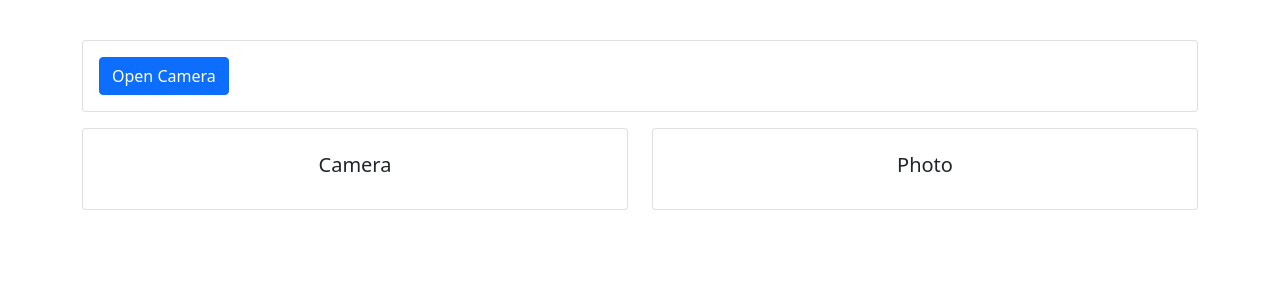
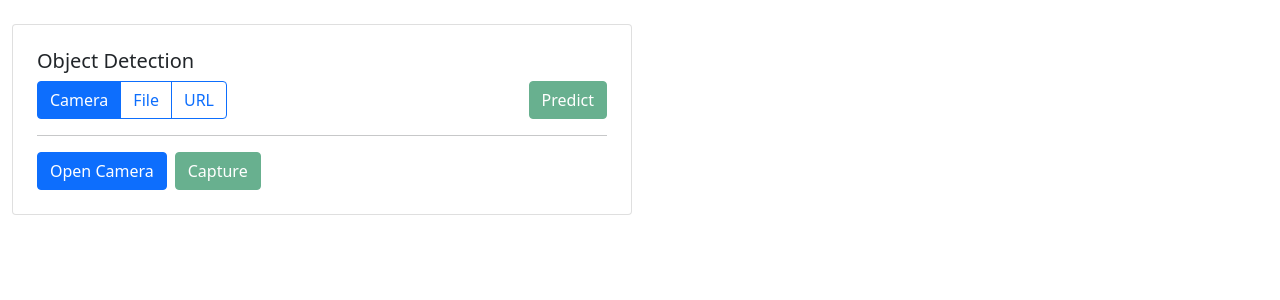
Before and after one commit to nazililham11/deteksi_produk-electron, a Vue app: page / in a window 1280 px wide. Shown: the top 300 px of the page. Built offline with nearby package versions, Linux system fonts and the light colour scheme.

Commit message:
Penambahan sumber gambar

```diff
--- a/src/App.vue
+++ b/src/App.vue
@@ -1,16 +1,125 @@
 <template>
-    <div class="container py-4">
+    <div class="container-fluid p-2">
+        <div class="row p-2">
+            <!-- Photo -->
+            <div class="col-lg-6 col-12 p-2">
+                <div class="card p-2">
+                    <div class="card-body">
+                        <h5 class="card-title">Object Detection</h5>
+                        <!-- Buttons -->
+                        <div class="d-flex flex-row justify-content-between">
+                            <div
+                                class="btn-group"
+                                role="group"
+                                aria-label="Basic example"
+                            >
+                                <!-- From Camera -->
+                                <div
+                                    @click="selectDetectionFrom('camera')"
+                                    class="btn"
+                                    :class="
+                                        detectFrom != 'camera'
+                                            ? 'btn-outline-primary'
+                                            : 'btn-primary'
+                                    "
+                                >
+                                    Camera
+                                </div>
 
-        <div class="row my-2 py-2">
-            <div class="col-12">
-                <div class="card p-2">
+                                <!-- From File -->
+                                <div
+                                    @click="selectDetectionFrom('file')"
+                                    class="btn"
+                                    :class="
+                                        detectFrom != 'file'
+                                            ? 'btn-outline-primary'
+                                            : 'btn-primary'
+                                    "
+                                >
+                                    File
+                                </div>
+
+                                <!-- From URL -->
+                                <div
+                                    @click="selectDetectionFrom('url')"
+                                    class="btn"
+                                    :class="
+                                        detectFrom != 'url'
+                                            ? 'btn-outline-primary'
+                                            : 'btn-primary'
+                                    "
+                                >
+                                    URL
+                                </div>
+                            </div>
+
+                            <div
+                                class="btn btn-success"
+                                :class="{ disabled: !isImageReady }"
+                                @click="predict"
+                            >
+                                Predict
+                            </div>
+                        </div>
+
+                        <hr />
+
+                        <!-- From URL -->
+                        <div v-show="detectFrom == 'url'">
+                            <div class="d-flex flex-row mb-2">
+                                <input
+                                    type="text"
+                                    class="form-control"
+                                    id="image-url"
+                                    placeholder="Image URL"
+                                    v-model="imageUrl"
+                                />
+                                <div @click="getImage" class="btn btn-primary">
+                                    Get
+                                </div>
+                            </div>
+
+                            <img
+                                v-if="currentImageUrl"
+                                @load="imageLoaded"
+                                :src="currentImageUrl"
+                                alt="image"
+                                class="img-fluid mt-2"
+                            />
+                        </div>
+
+                        <!-- From File -->
+                        <div v-show="detectFrom == 'file'">
+                            <input
+                                class="mb-2"
+                                type="file"
+                                @change="fileChanged"
+                            />
+                            <img
+                                v-if="fileInput"
+                                @load="imageLoaded"
+                                :src="fileInput"
+                                class="img-fluid mt-2"
+                                alt="Image"
+                            />
+                        </div>
+
+                        <!-- From Camera -->
+                        <div
+                            v-show="detectFrom == 'camera'"
+                            class="flex-column justify-content-center"
+                        >
                             <div class="d-flex flex-row">
-
-                        <!-- Camera Button -->
                                 <div
                                     @click="toggleCamera"
-                            class="btn m-2"
-                            :class="isLoading ? 'btn-warning' : !isCameraOpen ? 'btn-primary' : 'btn-danger'"
+                                    class="btn"
+                                    :class="
+                                        isLoading
+                                            ? 'btn-warning'
+                                            : !isCameraOpen
+                                            ? 'btn-primary'
+                                            : 'btn-danger'
+                                    "
                                 >
                                     <span
                                         v-show="isLoading"
@@ -18,61 +127,54 @@
                                         role="status"
                                         aria-hidden="true"
                                     ></span>
-                            {{ isLoading ? "Loading Camera" : !isCameraOpen ? "Open Camera" : "Close Camera" }}
+                                    {{
+                                        isLoading
+                                            ? "Loading Camera"
+                                            : !isCameraOpen
+                                            ? "Open Camera"
+                                            : "Close Camera"
+                                    }}
                                 </div>
-
-                        <!-- Capture Button -->
-                        <div v-show="isCameraOpen" @click="takePhoto" class="btn btn-success m-2">
+                                <div
+                                    v-show="!isImageReady"
+                                    @click="takePhoto"
+                                    class="btn btn-success mx-2"
+                                    :class="{ disabled: !isCameraOpen }"
+                                >
                                     Capture
                                 </div>
 
-                    </div>
-                </div>
+                                <div
+                                    v-show="isImageReady"
+                                    @click="resetTakedPhoto"
+                                    class="btn btn-warning mx-2"
+                                >
+                                    Reset
                                 </div>
                             </div>
 
-        <div class="row my-2">
-
-            <!-- Camera -->
-            <div class="col-md-6 col-12">
-                <div class="card p-2">
-                    <div class="card-body">
-                        <div class="d-flex flex-column align-items-center">
-                            <h5 class="card-title">Camera</h5>
-
                             <video
-                                v-show="isCameraOpen"
+                                v-show="isCameraOpen && !isImageReady"
                                 id="camera"
-                                class="m-2"
+                                class="my-2"
                                 ref="camera"
                                 autoPlay
-                                width="500"
-                                height="374"
+                                :width="cameraSize.width"
+                                :height="cameraSize.height"
                             ></video>
-                        </div>
-                    </div>
-                </div>
-            </div>
-
-            <!-- Photo -->
-            <div class="col-md-6 col-12">
-                <div class="card p-2">
-                    <div class="card-body">
-                        <div class="d-flex flex-column align-items-center">
-                            <h5 class="card-title">Photo</h5>
 
                             <canvas
-                                v-show="isPhotoTaken"
-                                id="photo-taken"
+                                v-show="isCameraOpen && isImageReady"
+                                id="photoTaken"
+                                class="my-2"
                                 ref="canvas"
-                                width="500"
-                                height="374"
+                                :width="cameraSize.width"
+                                :height="cameraSize.height"
                             ></canvas>
                         </div>
                     </div>
                 </div>
             </div>
-
         </div>
     </div>
 </template>
@@ -84,17 +186,22 @@ export default {
         return {
             isLoading: false,
             isCameraOpen: false,
-            isPhotoTaken: false,
+            isImageReady: false,
+            detectFrom: "camera",
+            cameraSize: { width: 500, height: 374 },
+            imageUrl: "",
+            currentImageUrl: "",
+            fileInput: "",
         };
     },
     methods: {
         toggleCamera() {
             if (this.isCameraOpen) {
-                this.isCameraOpen = false
-                this.stopCameraStream()
+                this.isCameraOpen = false;
+                this.stopCameraStream();
             } else {
-                this.isCameraOpen = true
-                this.createCameraElement()
+                this.isCameraOpen = true;
+                this.createCameraElement();
             }
         },
 
@@ -131,10 +238,54 @@ export default {
         },
 
         takePhoto() {
-            this.isPhotoTaken = true;
             const context = this.$refs.canvas.getContext("2d");
-            context.drawImage(this.$refs.camera, 0, 0, 500, 374);
+            context.drawImage(
+                this.$refs.camera,
+                0,
+                0,
+                this.cameraSize.width,
+                this.cameraSize.height
+            );
+            this.isImageReady = true;
         },
+
+        resetTakedPhoto() {
+            this.isImageReady = false;
+        },
+
+        selectDetectionFrom(selected) {
+            if (selected == this.detectFrom) return;
+
+            if (this.detectFrom == "camera" && this.isCameraOpen) {
+                this.isCameraOpen = false;
+                this.stopCameraStream();
+            }
+
+            this.fileInput = "";
+            this.imageUrl = "";
+            this.currentImageUrl = "";
+            this.isImageReady = false;
+
+            this.detectFrom = selected;
+        },
+
+        getImage() {
+            this.currentImageUrl = this.imageUrl;
+        },
+
+        fileChanged(event) {
+            const file = event.target.files[0];
+            this.fileInput = URL.createObjectURL(file);
+        },
+
+        imageLoaded() {
+            this.isImageReady = true;
+        },
+
+        predict() {
+            // Prediction stuff
+        }
+
     },
 };
 
@@ -142,5 +293,7 @@ export default {
 //
 // Vue Webcam Camera Capture
 // https://codepen.io/ditarahma08/pen/GRRxZLW?editors=1010
-
+//
+// Preview an image before it is uploaded VUEjs
+// https://stackoverflow.com/questions/49106045/preview-an-image-before-it-is-uploaded-vuejs
 </script>
```
Lines whose indentation alone changed are shown as unchanged.
